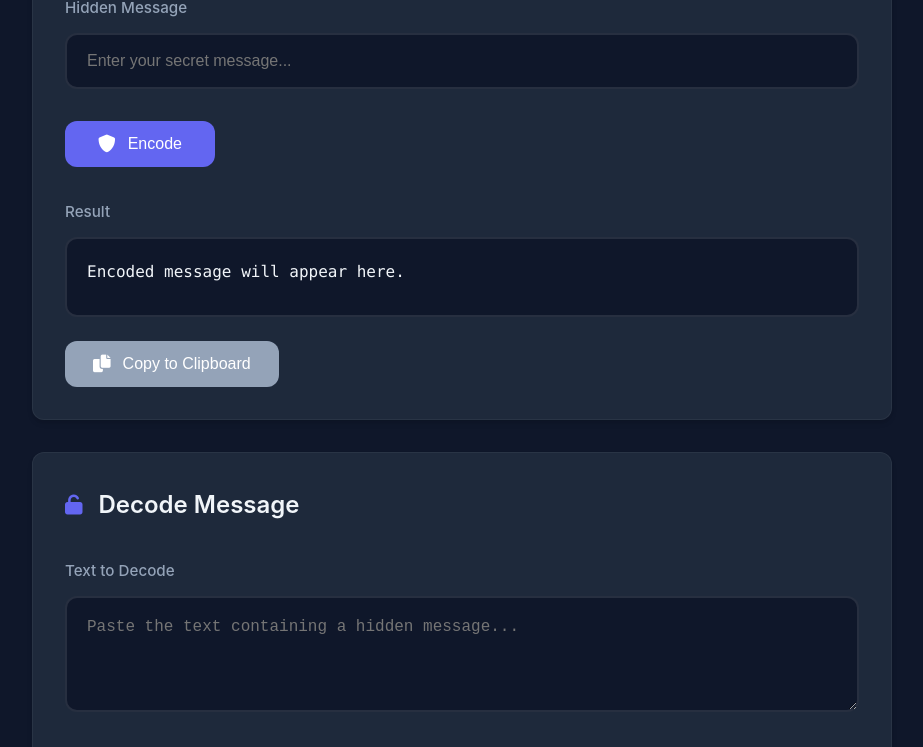
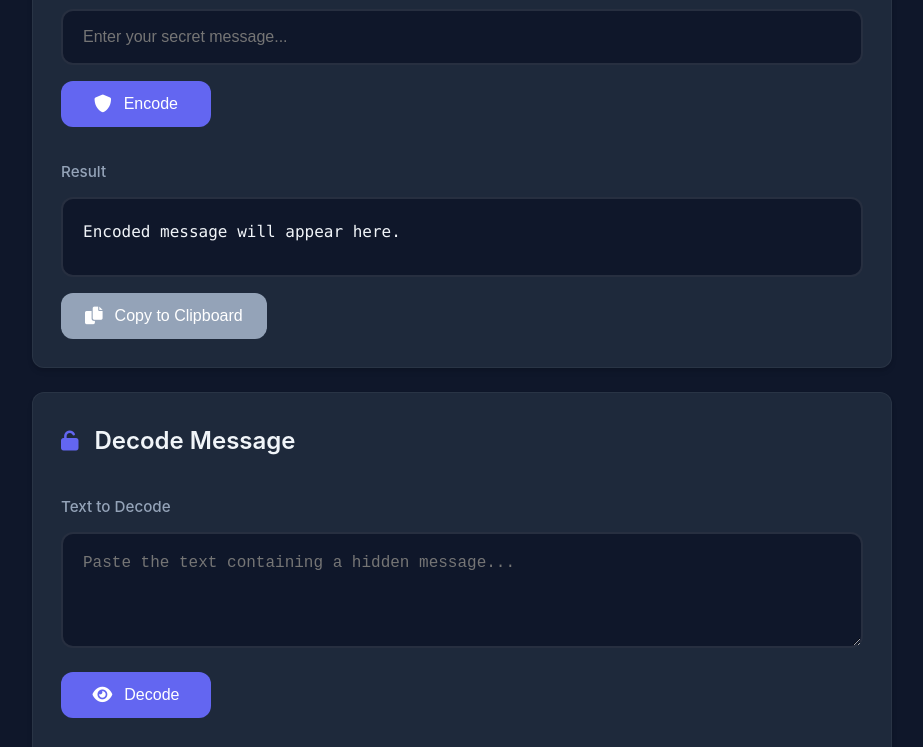
Before and after one commit to Clevis22/StegZero, a plain HTML site: page index.html in a window 1280 px wide. Shown: the part 688-1435 px from the top of the page, without its empty margins (178-1101 px from the left). Drawn offline with Linux system fonts and the light colour scheme.

Commit message:
Updated UI spacing

```diff
--- a/index.html
+++ b/index.html
@@ -47,7 +47,7 @@
     --border-radius: 12px;
     --transition: all 0.2s ease-in-out;
     --section-spacing: 3rem;    /* Reduced from 4rem */
-    --card-padding: 2rem;       /* Reduced from 2.5rem */
+    --card-padding: 1.75rem;       /* Reduced from 2.5rem */
     --content-max-width: 900px;
 }
 
@@ -70,7 +70,7 @@ body {
 
 .container {
     max-width: var(--content-max-width);
-    margin: 1.5rem auto;        /* Reduced from 2rem */
+    margin: 1.25rem auto;        /* Reduced from 2rem */
     padding: 0 1.25rem;         /* Reduced from 1.5rem */
 }
 
@@ -100,7 +100,7 @@ body {
     background-color: var(--bg-secondary);
     border-radius: var(--border-radius);
     padding: var(--card-padding);
-    margin-bottom: 2rem;
+    margin-bottom: 1.5rem;
     box-shadow: 0 4px 6px -1px rgba(0, 0, 0, 0.1), 0 2px 4px -1px rgba(0, 0, 0, 0.06);
     transition: var(--transition);
     border: 1px solid rgba(255, 255, 255, 0.05);
@@ -127,7 +127,7 @@ body {
 }
 
 .input-group {
-    margin-bottom: 2rem;
+    margin-bottom: 1rem;
 }
 
 label {
@@ -164,8 +164,8 @@ input[type="text"] {
 
 .button-group {
     display: flex;
-    gap: 1rem;
-    margin-top: 1.5rem;
+    gap: .75rem;
+    margin-top: 1rem;
     flex-wrap: wrap;
 }
 
@@ -173,7 +173,7 @@ input[type="text"] {
     display: inline-flex;
     align-items: center;
     justify-content: center;
-    padding: 0.875rem 1.75rem;
+    padding: 0.875rem 1.5rem;
     border: none;
     border-radius: var(--border-radius);
     font-size: 1rem;
```
